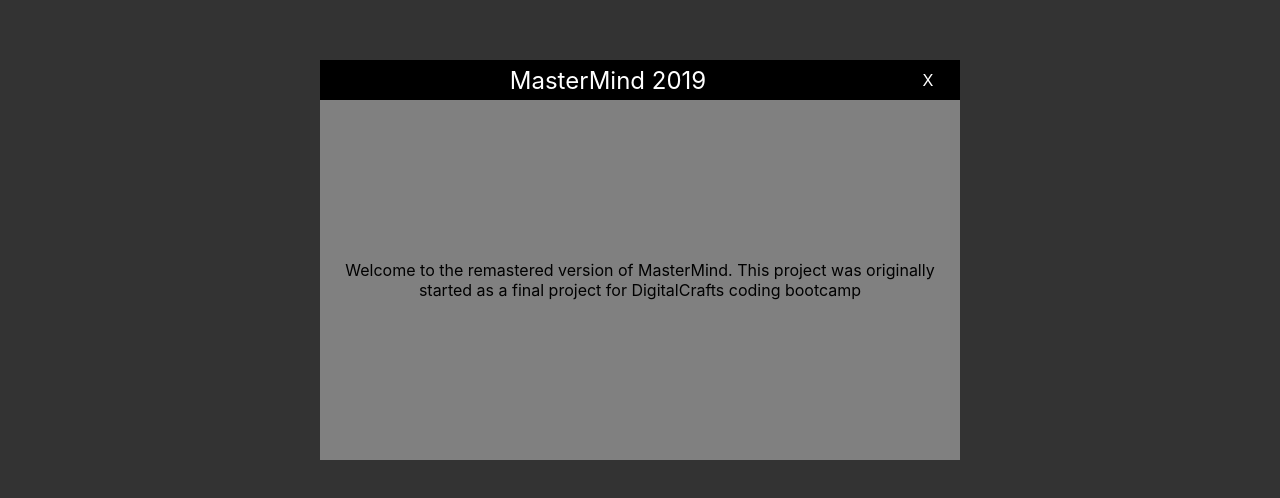
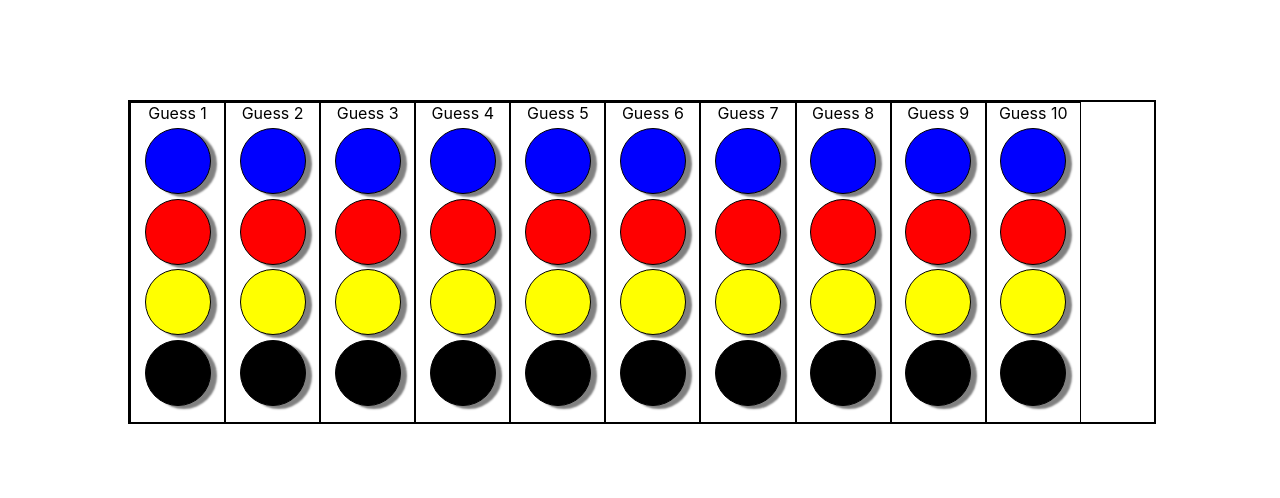
Before and after one commit to laddeyboy/mastermind2019, a React (Create React App) app: page / in a window 1280 px wide. Shown: the part 140-638 px from the top of the page. Built offline with nearby package versions, Linux system fonts and the light colour scheme.

Commit message:
adding gameboard logic

```diff
--- a/src/App.tsx
+++ b/src/App.tsx
@@ -1,11 +1,16 @@
-import React, { useState } from "react";
+import React, { useState, useEffect } from "react";
 import "./App.css";
-import ColoredPeg from "./containers/coloredPeg";
-import Modal from "./containers/modal";
+// import ColoredPeg from "./containers/coloredPeg";
+// import Modal from "./containers/modal";
+import GameBoard from "./containers/gameBoard";
+
+import { setupGameLogic } from "./util/helpers";
 
 const App: React.FC = () => {
   const [showModal, toggleModal] = useState(true);
-  const [showGameBoard, toggleGameBoard] = useState(false);
+  const [showGameBoard, toggleGameBoard] = useState(true);
+
+  useEffect(() => console.log(setupGameLogic().gameIsSetup));
 
   const handleModalClick = () => {
     console.log("Im clicking on my modal");
@@ -26,8 +31,9 @@
 
   return (
     <div className="App">
-      {showModal ? <Modal modalProps={ModalProps} /> : null}
-      {showGameBoard ? <ColoredPeg color="blue" /> : null}
+      <GameBoard />
+      {/* {showModal ? <Modal modalProps={ModalProps} /> : null} */}
+      {/* {showGameBoard ? <ColoredPeg color="blue" /> : null} */}
     </div>
   );
 };
--- a/src/containers/coloredPeg.tsx
+++ b/src/containers/coloredPeg.tsx
@@ -7,16 +7,13 @@
 const ColoredPeg: React.FC<OwnProps> = props => {
   const [color, setColor] = React.useState<string>(props.color);
   const [active, toogleActive] = React.useState<boolean>(false);
-  const inactiveButton = "3px 3px 2px gray";
+  const inactiveButton = "6px 3px 2px gray";
   const PegStyle: React.CSSProperties = {
     width: "4rem",
     height: "4rem",
     borderRadius: "50%",
     border: "1px solid black",
     backgroundColor: color,
-    position: "absolute",
-    top: "50%",
-    left: "50%",
     boxShadow: inactiveButton
   };
 
--- /dev/null
+++ b/src/containers/gameBoard.tsx
@@ -0,0 +1,31 @@
+import React, { useState } from "react";
+import GameBoardColumn from "./gameBoardColumn";
+
+const gameBoardStyling: React.CSSProperties = {
+  width: "80vw",
+  height: "40vh",
+  position: "absolute",
+  top: "30%",
+  left: "calc(50% - 40vw",
+  border: "2px solid black",
+  display: "flex"
+};
+
+const gameBoard: React.FC = () => {
+  // const [userAttempts, setGuesses] = useState(10);
+  const userAttempts = 10;
+
+  const drawGameBoardColumn = () => {
+    const gameColumns = [];
+    for (let i = 0; i < userAttempts; i++) {
+      gameColumns.push(
+        <GameBoardColumn key={"row" + i.toString()} rowInd={i} />
+      );
+    }
+    return gameColumns;
+  };
+
+  return <div style={gameBoardStyling}>{drawGameBoardColumn()}</div>;
+};
+
+export default gameBoard;
--- /dev/null
+++ b/src/containers/gameBoardColumn.tsx
@@ -0,0 +1,36 @@
+import React from "react";
+import ColoredPeg from "./coloredPeg";
+
+const gameRowStyle: React.CSSProperties = {
+  height: "100%",
+  width: "calc(100% / 11)",
+  border: ".5px solid black"
+};
+
+const gameRowButtonSection: React.CSSProperties = {
+  height: "90%",
+  display: "flex",
+  flexDirection: "column",
+  justifyContent: "space-evenly",
+  alignItems: "center"
+};
+
+interface PassedProps {
+  rowInd: number;
+}
+
+const gameBoardColumn: React.FC<PassedProps> = props => {
+  return (
+    <div style={gameRowStyle}>
+      <div>Guess {props.rowInd + 1}</div>
+      <div style={gameRowButtonSection}>
+        <ColoredPeg color="blue" />
+        <ColoredPeg color="red" />
+        <ColoredPeg color="yellow" />
+        <ColoredPeg color="black" />
+      </div>
+    </div>
+  );
+};
+
+export default gameBoardColumn;
--- /dev/null
+++ b/src/util/helpers.ts
@@ -0,0 +1,5 @@
+export const setupGameLogic = () => {
+  return {
+    gameIsSetup: true
+  };
+};
```
